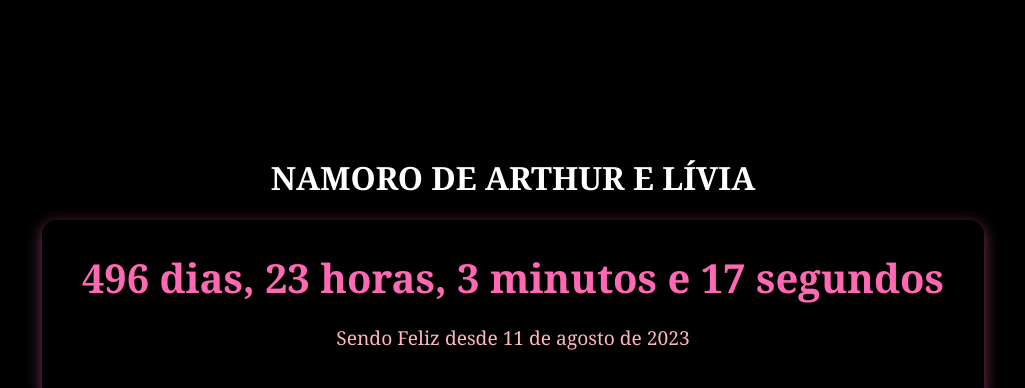
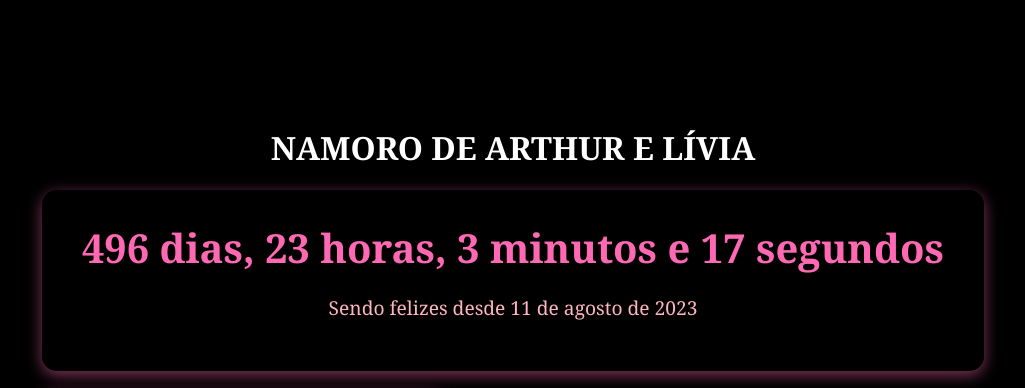
Before and after one commit to djhomes/ArthureLivia, a plain HTML site: page index.html in a window 1280 px wide. Shown: the top 388 px of the page, without its empty margins (127-1152 px from the left). Drawn offline with Linux system fonts and the light colour scheme; grey boxes are pictures that could not be loaded.

Commit message:
Update index.html
Formatar para ser compativel em cell

```diff
--- a/index.html
+++ b/index.html
@@ -6,19 +6,23 @@
     <title>Contagem de Dias Romântica</title>
     <link rel="stylesheet" href="styles.css">
 </head>
+<body>
+    <header>
+        <h1>NAMORO DE ARTHUR E LÍVIA</h1>
+    </header>
 
-<body>
-    <h1>NAMORO DE ARTHUR E LÍVIA </h1>
+    <main>
         <div class="count-since">
             <h1 id="count">--</h1>
-        <p>Sendo Feliz desde 11 de agosto de 2023</p>
+            <p>Sendo felizes desde 11 de agosto de 2023</p>
         </div>
 
         <section>
             <div class="intemImagem">
-            <img src="foto.jpg" alt="Imagem">
+                <img src="foto.jpg" alt="Imagem do casal">
             </div>
         </section>
+    </main>
 
     <script src="script.js"></script>
 </body>
```
Lines whose indentation alone changed are shown as unchanged.
